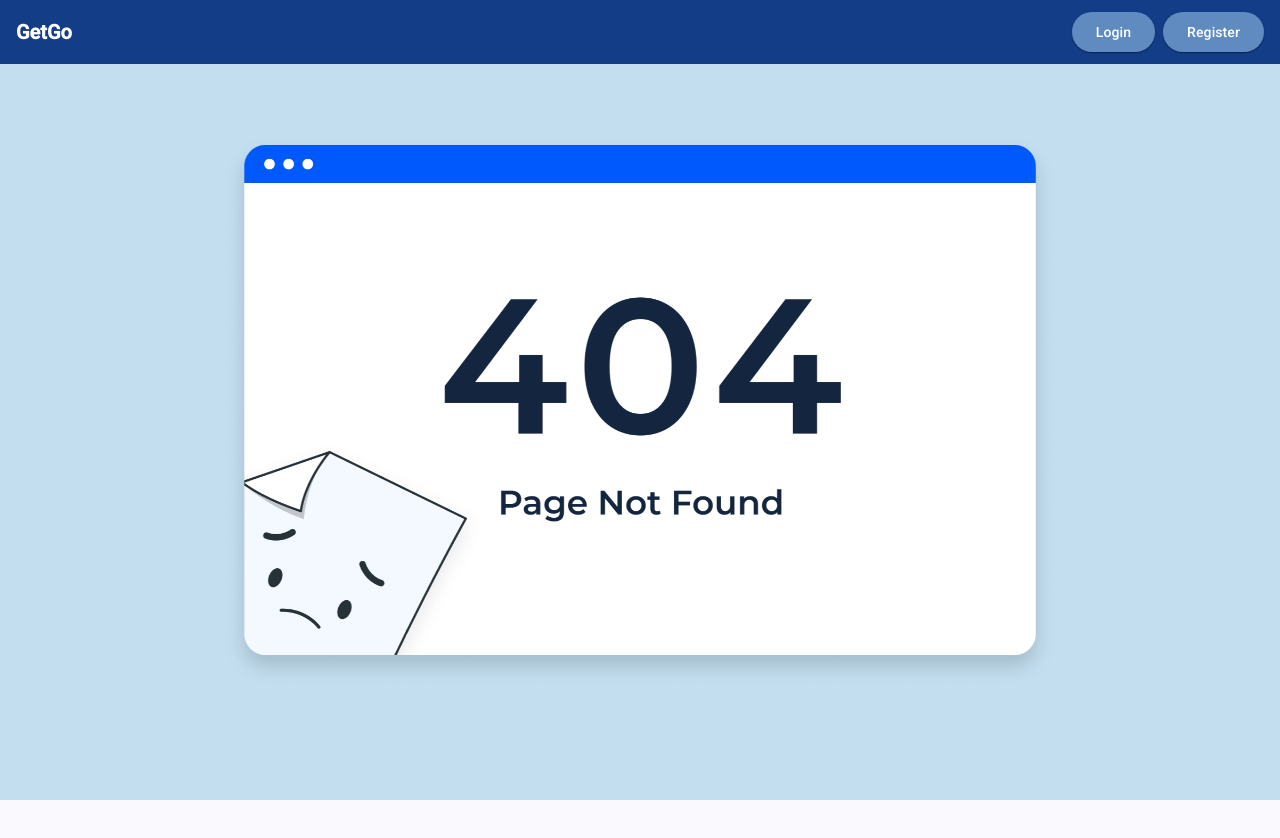
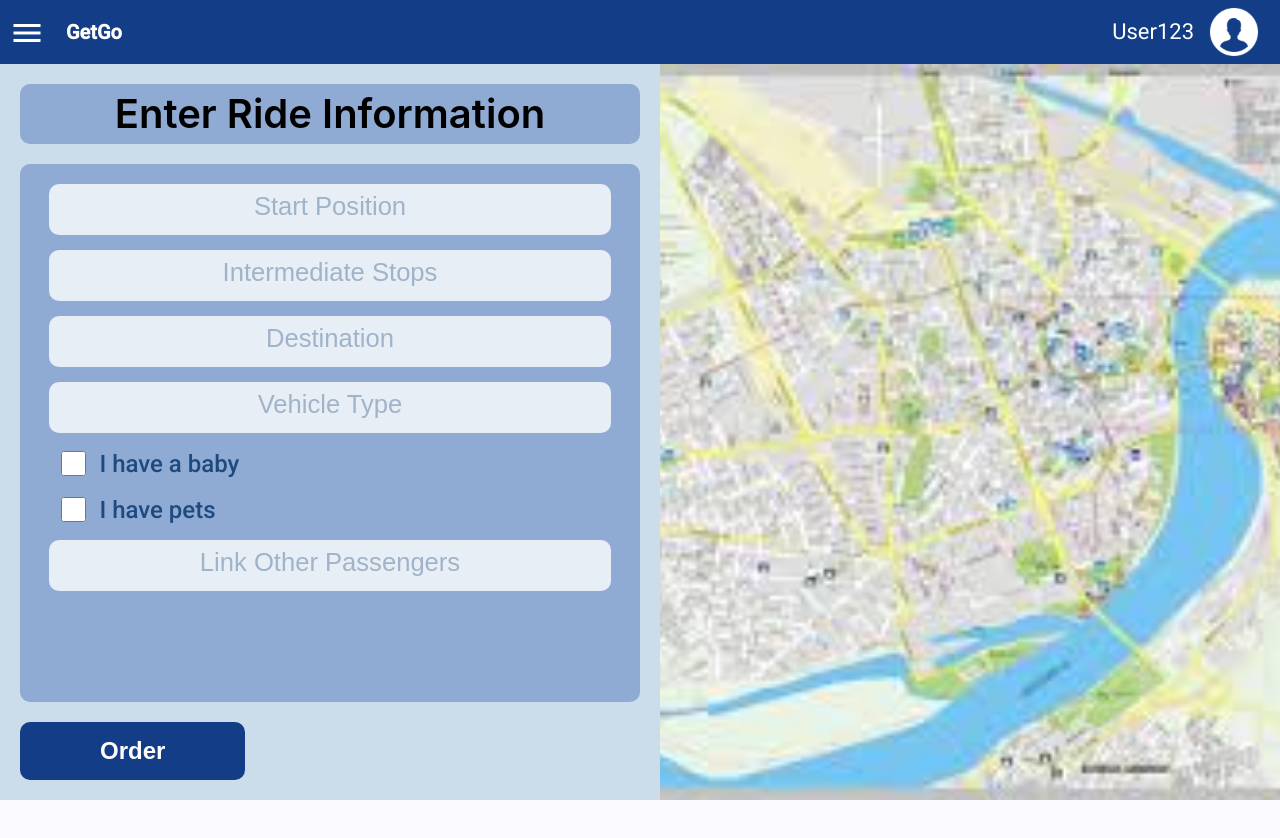
Before and after one commit to kzi-nastava/mrs-team2-TODO-Smisliti-ime, an Angular app in the folder frontend/GetGo/: page /order-ride in a window 1280 px wide. Shown: the top 838 px of the page. After the commit the page ends 805 px from the top, so only its background shows below. Built offline with nearby package versions, Linux system fonts and the light colour scheme.

Commit message:
Add simplified ride ordering UI

```diff
--- a/frontend/GetGo/src/app/app.routes.ts
+++ b/frontend/GetGo/src/app/app.routes.ts
@@ -11,6 +11,7 @@ import { PassengerProfileInfo } from './passenger/passenger-profile-info/passeng
 import { DriverProfile } from './driver/driver-profile/driver-profile';
 import { AdminProfile } from './admin/admin-profile/admin-profile';
 import { DriverRegistration } from './admin/driver-registration/driver-registration';
+import { OrderRide } from './passenger/order-ride/order-ride';
 
 export const routes: Routes = [
   { path: '', component: UnregisteredHomeComponent },
@@ -24,5 +25,6 @@ export const routes: Routes = [
   { path: 'driver/driver-profile', component: DriverProfile},
   { path: 'admin/admin-profile', component: AdminProfile},
   { path: 'admin/driver-registration', component: DriverRegistration},
+  { path: 'order-ride', component: OrderRide},
   { path: '**', component: NotFoundComponent }
 ];
--- /dev/null
+++ b/frontend/GetGo/src/app/passenger/order-ride/order-ride.css
@@ -0,0 +1,114 @@
+.order-ride-container {
+  display: flex;
+  height: calc(100vh - 64px);
+  background-color: #CBDCEB;
+}
+
+.left-panel {
+  width: 50%;
+  display: flex;
+  flex-direction: column;
+  padding: 20px;
+}
+
+.header-section {
+  background-color: #8FABD4;
+  border-radius: 10px;
+  padding: 20px;
+  margin-bottom: 20px;
+}
+
+.page-title {
+  text-align: center;
+  font-size: 2.5rem;
+  font-weight: 600;
+  font-family: 'Inter', sans-serif;
+  color: #000;
+  margin: 0;
+}
+
+.form-content {
+  flex: 1;
+  background-color: #8FABD4;
+  border-radius: 10px;
+  padding: 20px;
+  margin-bottom: 20px;
+  overflow-y: auto;
+}
+
+.ride-form {
+  display: flex;
+  flex-direction: column;
+  gap: 15px;
+}
+
+.form-input {
+  width: 90%;
+  padding: 15px 20px;
+  font-size: 1.1rem;
+  border: none;
+  border-radius: 10px;
+  background-color: #E8EEF5;
+  text-align: center;
+  align-self: center;
+}
+
+.form-input::placeholder {
+  color: #A0B3C8;
+  font-size: 1.6rem;
+}
+
+.checkbox-group {
+  display: flex;
+  flex-direction: column;
+  gap: 15px;
+  margin-left: 3%
+}
+
+.checkbox-label {
+  display: flex;
+  align-items: center;
+  gap: 10px;
+  font-size: 1.5rem;
+  color: #1E4A7F;
+  cursor: pointer;
+  font-weight: 500;
+}
+
+.form-checkbox {
+  width: 25px;
+  height: 25px;
+  cursor: pointer;
+}
+
+.button-section {
+  display: flex;
+  justify-content: left;
+}
+
+.order-button {
+  background-color: #133E87;
+  color: white;
+  border: none;
+  border-radius: 10px;
+  padding: 15px 80px;
+  font-size: 1.5rem;
+  font-weight: bold;
+  cursor: pointer;
+  transition: background-color 0.3s;
+}
+
+.order-button:hover {
+  background-color: #0d3170;
+}
+
+.right-panel {
+  width: 50%;
+  position: relative;
+}
+
+.map-image {
+  width: 100%;
+  height: 100%;
+  object-fit: cover;
+}
--- /dev/null
+++ b/frontend/GetGo/src/app/passenger/order-ride/order-ride.html
@@ -0,0 +1,40 @@
+<app-user-nav-bar></app-user-nav-bar>
+
+<div class="order-ride-container">
+  <div class="left-panel">
+    <div class="header-section">
+      <h1 class="page-title">Enter Ride Information</h1>
+    </div>
+
+    <div class="form-content">
+      <form class="ride-form">
+        <input type="text" placeholder="Start Position" class="form-input" />
+        <input type="text" placeholder="Intermediate Stops" class="form-input" />
+        <input type="text" placeholder="Destination" class="form-input" />
+        <input type="text" placeholder="Vehicle Type" class="form-input" />
+
+        <div class="checkbox-group">
+          <label class="checkbox-label">
+            <input type="checkbox" class="form-checkbox" />
+            <span>I have a baby</span>
+          </label>
+
+          <label class="checkbox-label">
+            <input type="checkbox" class="form-checkbox" />
+            <span>I have pets</span>
+          </label>
+        </div>
+
+        <input type="text" placeholder="Link Other Passengers" class="form-input" />
+      </form>
+    </div>
+
+    <div class="button-section">
+      <button class="order-button">Order</button>
+    </div>
+  </div>
+
+  <div class="right-panel">
+    <img src="assets/images/map.jpeg" alt="Map" class="map-image" />
+  </div>
+</div>
--- /dev/null
+++ b/frontend/GetGo/src/app/passenger/order-ride/order-ride.ts
@@ -0,0 +1,18 @@
+import { Component } from '@angular/core';
+import { UserNavBarComponent } from '../../layout/user-nav-bar/user-nav-bar.component';
+import { CommonModule } from '@angular/common';
+
+@Component({
+  selector: 'app-order-ride',
+  imports: [UserNavBarComponent, CommonModule],
+  templateUrl: './order-ride.html',
+  styleUrl: './order-ride.css',
+})
+export class OrderRide {
+  vehicleTypes: string[] = [
+    'Standard',
+    'Luxury',
+    'Van',
+    'SUV'
+  ];
+}
```
Also changed, not shown: 1 other file (tests, documents, lock files or other folders).
